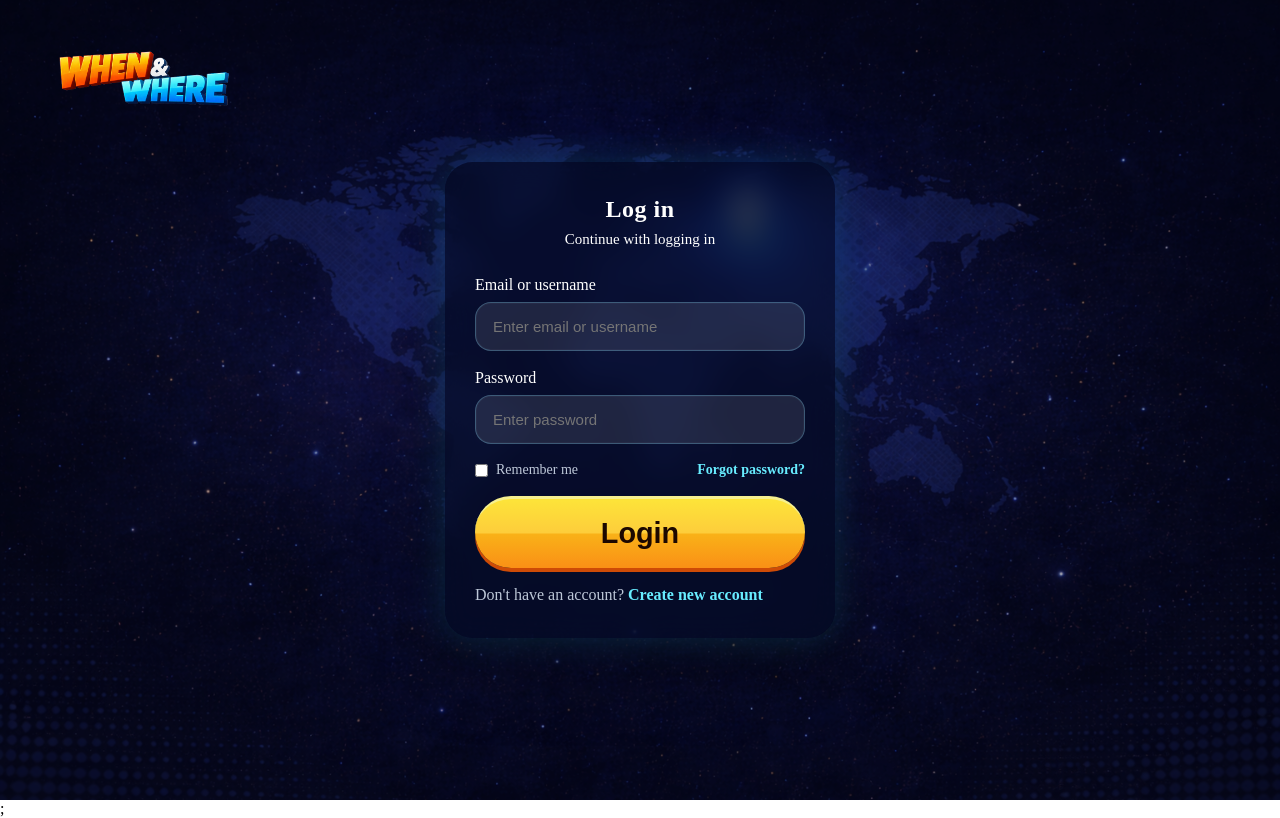
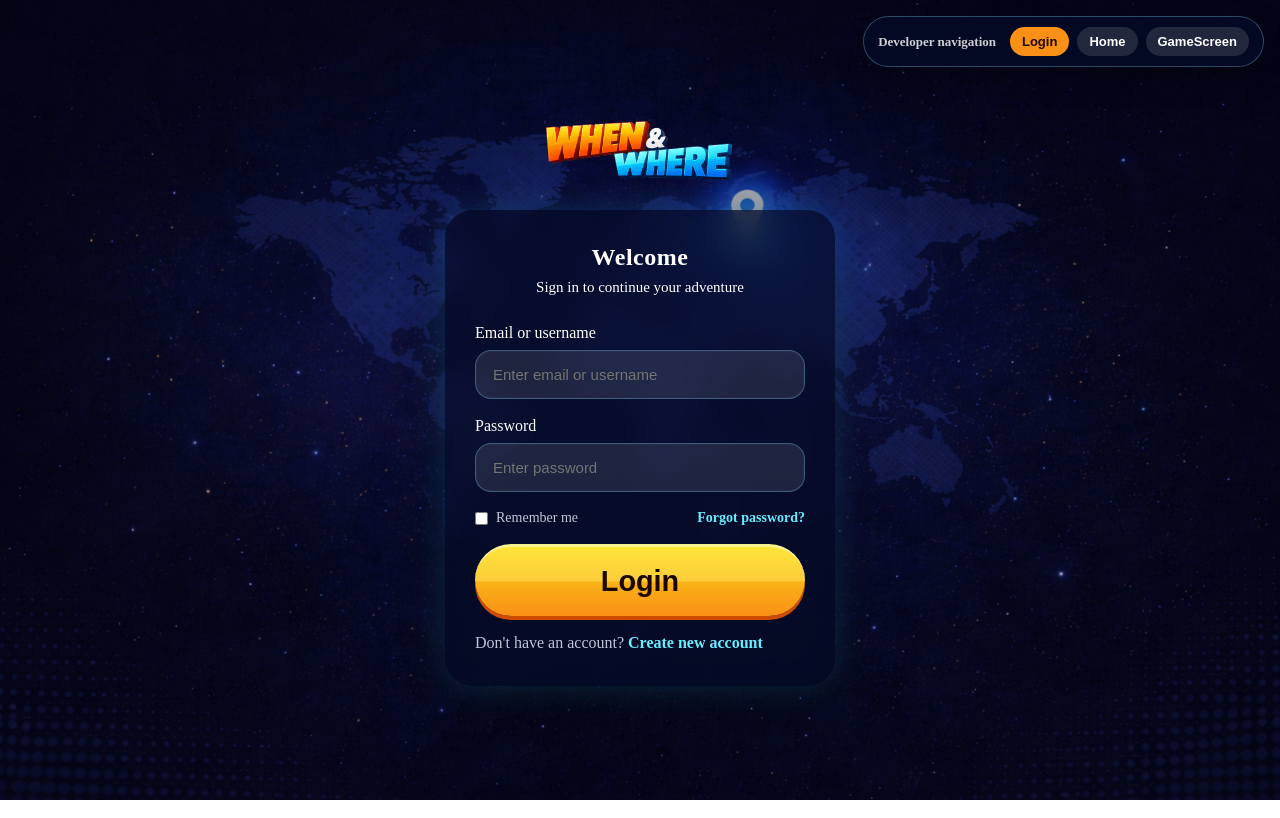
Before and after one commit to ls-95/when-where, a React (Vite) app: page / in a window 1280 px wide. Built offline with nearby package versions, Linux system fonts and the light colour scheme.

Commit message:
Added navbar

```diff
--- a/src/App.jsx
+++ b/src/App.jsx
@@ -1,10 +1,23 @@
+import { useState } from "react";
 import "./App.css";
+
 import LoginPage from "./pages/Loginpage";
+import Home from "./pages/Home";
+import GameScreen from "./pages/GameScreen";
+
+import Navbar from "./components/Navbar";
 
 function App() {
+  const [currentPage, setCurrentPage] = useState("LoginPage");
+
   return (
     <>
-      <LoginPage />;
+      <Navbar currentPage={currentPage} setCurrentPage={setCurrentPage} />
+
+      {currentPage === "LoginPage" && <LoginPage/>}
+      {currentPage === "Home" && <Home/>}
+      {currentPage === "GameScreen" && <GameScreen/>}
+
     </>
   );
 }
--- /dev/null
+++ b/src/components/Navbar.css
@@ -0,0 +1,64 @@
+.dev-navbar {
+    position: fixed;
+    top: 16px;
+    right: 16px;
+    z-index: 100;
+
+    display: flex;
+    align-items: center;
+    gap: 14px;
+
+    padding: 10px 14px;
+    border-radius: 999px;
+
+    background: rgba(5, 12, 38, 0.82);
+    border: 1px solid rgba(137, 224, 255, 0.3);
+    backdrop-filter: blur(10px);
+    box-shadow: 0 10px 28px rgba(0, 0, 0, 0.35);
+}
+
+.dev-navbar-title {
+    margin: 0;
+    color: white;
+    font-size: 13px;
+    font-weight: 700;
+    opacity: 0.8;
+}
+
+.dev-navbar-links {
+    display: flex;
+    gap: 8px;
+}
+
+.dev-navbar button {
+    border: none;
+    border-radius: 999px;
+    padding: 7px 12px;
+    cursor: pointer;
+
+    color: white;
+    background: rgba(255, 255, 255, 0.12);
+
+    font-weight: 700;
+    font-size: 13px;
+}
+
+.dev-navbar button:hover {
+    background: rgba(104, 237, 255, 0.25);
+}
+
+.dev-navbar button.active {
+    color: #1c0800;
+    background: linear-gradient(180deg, #fde439, 0%, #fa9016 100%);
+}
+
+@media (max-width: 600px) {
+    .dev-navbar {
+        left: 12px;
+        right: 12px;
+        top: 12px;
+        justify-content: center;
+        flex-wrap: wrap;
+        border-radius: 18px;
+    }
+}
--- /dev/null
+++ b/src/components/Navbar.jsx
@@ -0,0 +1,34 @@
+import "./Navbar.css";
+
+function Navbar({ currentPage, setCurrentPage }) {
+    return (
+        <nav className="dev-navbar">
+            <p className="dev-navbar-title">Developer navigation</p>
+
+            <div className="dev-navbar-links">
+                <button
+                    className={currentPage === "LoginPage" ? "active" : ""}
+                    onClick={() => setCurrentPage("LoginPage")}
+                >
+                    Login
+                </button>
+
+                <button
+                    className={currentPage === "Home" ? "active" : ""}
+                    onClick={() => setCurrentPage("Home")}
+                >
+                    Home
+                </button>
+
+                 <button
+                    className={currentPage === "GameScreen" ? "active" : ""}
+                    onClick={() => setCurrentPage("GameScreen")}
+                >
+                    GameScreen
+                </button>
+            </div>
+        </nav>
+    );
+}
+
+export default Navbar;
--- a/src/pages/Loginpage.css
+++ b/src/pages/Loginpage.css
@@ -19,6 +19,18 @@ body {
     background-repeat: no-repeat;
 }
 
+.login-content {
+    position: relative;
+    z-index: 1;
+    width: 100%;
+    max-width: 390px;
+
+    display: flex;
+    flex-direction: column;
+    align-items: center;
+    gap: 22px;
+}
+
 .login-card {
     position: relative;
     z-index: 1;
@@ -32,11 +44,8 @@ body {
 }
 
 .login-logo-image {
-    position: absolute;
-    top: 45px;
-    left: 45px;
-    z-index: 2;
-    width: 200px;
+    width: 220px;
+    max-width: 75%;
     height: auto;
 }
 
--- a/src/pages/Loginpage.jsx
+++ b/src/pages/Loginpage.jsx
@@ -9,12 +9,15 @@ function LoginPage() {
             style={{ backgroundImage: `url(${backgroundImage})` }}>
             <div className="login-background-overlay"></div>
 
-            <img className="login-logo-image" src={logoImage} alt="When & Where logo"/>
+            <div className="login-content">
+                <img className="login-logo-image"
+                    src={logoImage}
+                    alt="When & Where logo"/>
 
 
                 <section className="login-card">
-                <h2 className="login-title">Log in</h2>
-                <p className="login-subtitle">Continue with logging in</p>
+                    <h2 className="login-title">Welcome</h2>
+                    <p className="login-subtitle">Sign in to continue your adventure</p>
 
                     <form className="login-form">
                         <div className="login-form-group">
@@ -54,6 +57,7 @@ function LoginPage() {
                     </form>
 
                 </section>
+            </div>
         </main>
     )
 }
```
Lines whose indentation alone changed are shown as unchanged.
